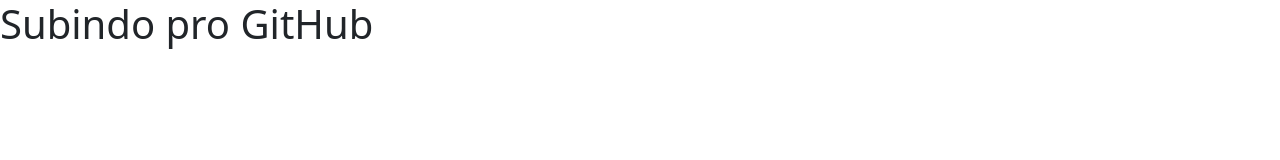
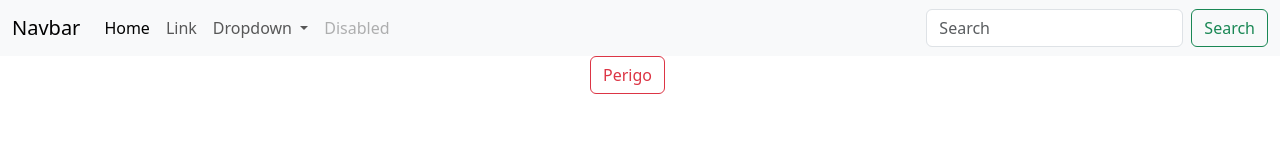
Before and after one commit to pedrpie1/pjvg, a plain HTML site: page index.html in a window 1280 px wide. Drawn offline with nearby package versions, Linux system fonts and the light colour scheme.

Commit message:
Foi adicionado uma NavBar e um Botão

```diff
--- a/index.html
+++ b/index.html
@@ -7,7 +7,44 @@
     <link href="https://cdn.jsdelivr.net/npm/bootstrap@5.3.3/dist/css/bootstrap.min.css" rel="stylesheet" integrity="sha384-QWTKZyjpPEjISv5WaRU9OFeRpok6YctnYmDr5pNlyT2bRjXh0JMhjY6hW+ALEwIH" crossorigin="anonymous">
 </head>
 <body>
-    <h1>Subindo pro GitHub</h1>
+    <nav class="navbar navbar-expand-lg bg-body-tertiary">
+        <div class="container-fluid">
+          <a class="navbar-brand" href="#">Navbar</a>
+          <button class="navbar-toggler" type="button" data-bs-toggle="collapse" data-bs-target="#navbarSupportedContent" aria-controls="navbarSupportedContent" aria-expanded="false" aria-label="Toggle navigation">
+            <span class="navbar-toggler-icon"></span>
+          </button>
+          <div class="collapse navbar-collapse" id="navbarSupportedContent">
+            <ul class="navbar-nav me-auto mb-2 mb-lg-0">
+              <li class="nav-item">
+                <a class="nav-link active" aria-current="page" href="#">Home</a>
+              </li>
+              <li class="nav-item">
+                <a class="nav-link" href="#">Link</a>
+              </li>
+              <li class="nav-item dropdown">
+                <a class="nav-link dropdown-toggle" href="#" role="button" data-bs-toggle="dropdown" aria-expanded="false">
+                  Dropdown
+                </a>
+                <ul class="dropdown-menu">
+                  <li><a class="dropdown-item" href="#">Action</a></li>
+                  <li><a class="dropdown-item" href="#">Another action</a></li>
+                  <li><hr class="dropdown-divider"></li>
+                  <li><a class="dropdown-item" href="#">Something else here</a></li>
+                </ul>
+              </li>
+              <li class="nav-item">
+                <a class="nav-link disabled" aria-disabled="true">Disabled</a>
+              </li>
+            </ul>
+            <form class="d-flex" role="search">
+              <input class="form-control me-2" type="search" placeholder="Search" aria-label="Search">
+              <button class="btn btn-outline-success" type="submit">Search</button>
+            </form>
+          </div>
+        </div>
+      </nav>
+
+      <button type="button" class="btn btn-outline-danger" style="margin-left: 590px;">Perigo</button>
 
     <script src="https://cdn.jsdelivr.net/npm/bootstrap@5.3.3/dist/js/bootstrap.bundle.min.js" integrity="sha384-YvpcrYf0tY3lHB60NNkmXc5s9fDVZLESaAA55NDzOxhy9GkcIdslK1eN7N6jIeHz" crossorigin="anonymous"></script>
 </body>
```
